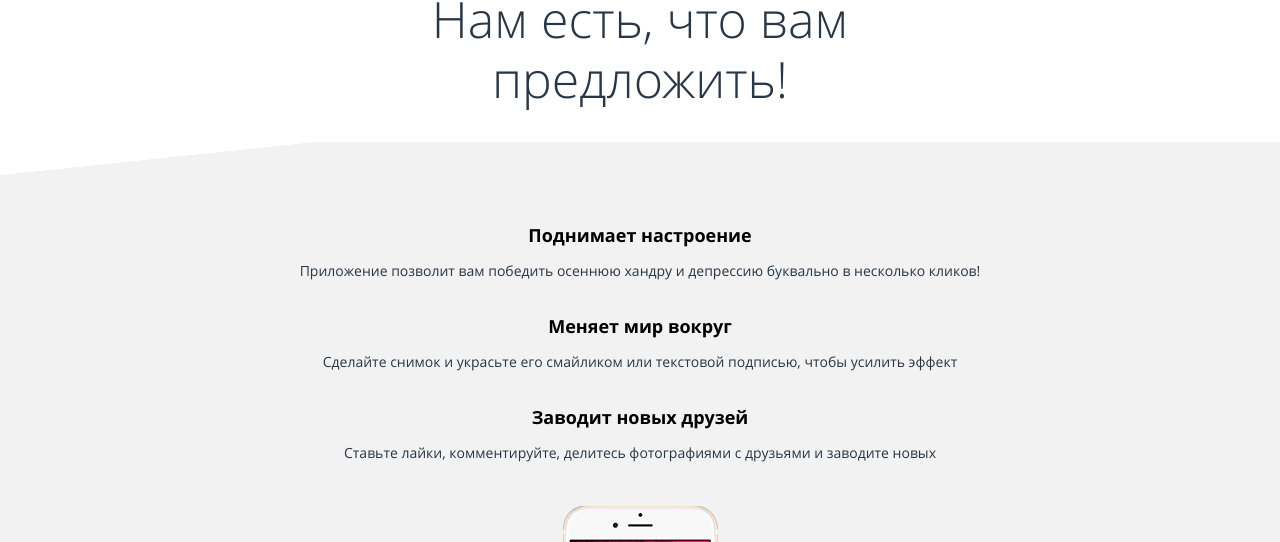
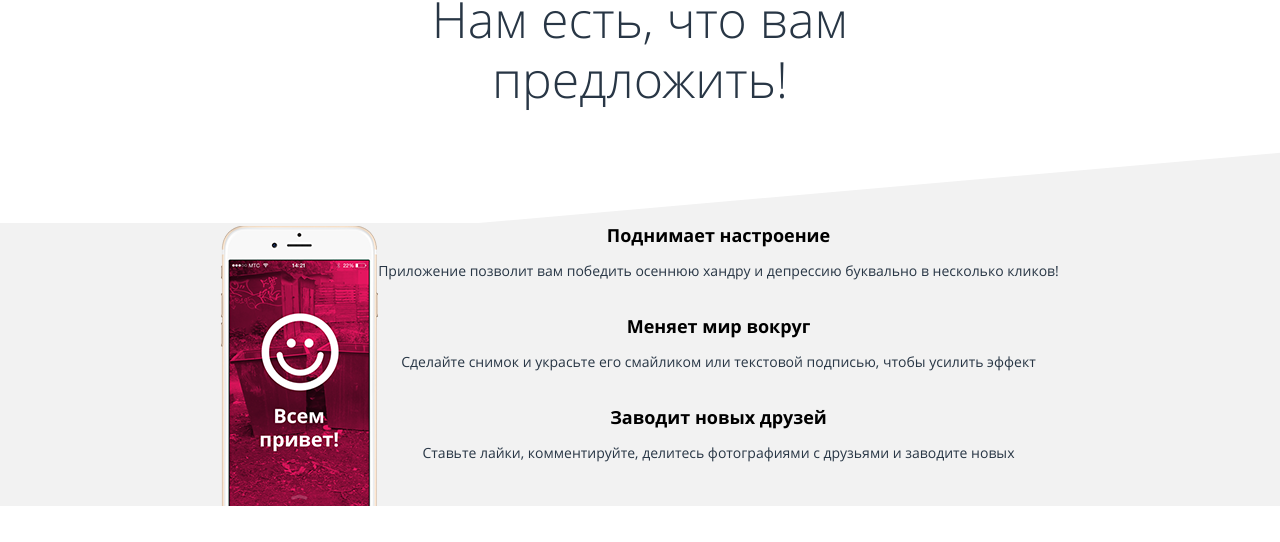
Before and after one commit to IrynaHaiduk/Pink, a website built with webpack: page source/html/index.html in a window 1280 px wide. Shown: the part 991-1533 px from the top of the page. Built offline with nearby package versions, Linux system fonts and the light colour scheme; no server answers.

Commit message:
Add bg to features in index.html

```diff
--- a/source/html/index.html
+++ b/source/html/index.html
@@ -122,6 +122,7 @@
       </div>
 
       <div class="features__wrapper">
+        <div class="feature__box">
           <div class="container">
             <div class="features__holder">
 
@@ -175,6 +176,7 @@
                   </p>
                 </li>
               </ul>
+            </div>
           </div>
         </div>
       </div>
--- a/source/sass/blocks/_features.scss
+++ b/source/sass/blocks/_features.scss
@@ -3,9 +3,26 @@
 }
 
 .features__wrapper {
-  background-color: $light4;
   padding-top: 81px;
-  background-image: linear-gradient(174deg, #ffffff 33px, $light4 33px);
+  overflow: hidden;
+  position: relative;
+
+  &::before {
+    content: "";
+    width: 120%;
+    height: 181px;
+    position: absolute;
+    top: 0;
+    background-color: #f2f2f2;
+    transform: rotate(-5deg);
+    transform-origin: right;
+    margin-left: -10%;
+  }
+}
+
+.feature__box {
+  background-color: #f2f2f2;
+  position: relative;
 }
 
 .features__holder {
@@ -33,6 +50,10 @@
 @media (min-width: $tablet-width) {
   .features {
     padding-top: 49px;
+  }
+
+  .features__holder {
+    flex-direction: row;
   }
 
   .features__title {
```
Also changed, not shown: build/bundle.css, build/bundle.js, build/img/features-3.jpg (deleted), build/img/features-bg.png (added), build/img/features-bg.webp (added), build/img/features-img3.jpg (deleted), build/img/features-img3.webp (deleted), build/img/index-corner-bg.png (added), build/img/index-corner-bg.webp (added), source/img/features-bg.png (added). Lines whose indentation alone changed are shown as unchanged.
